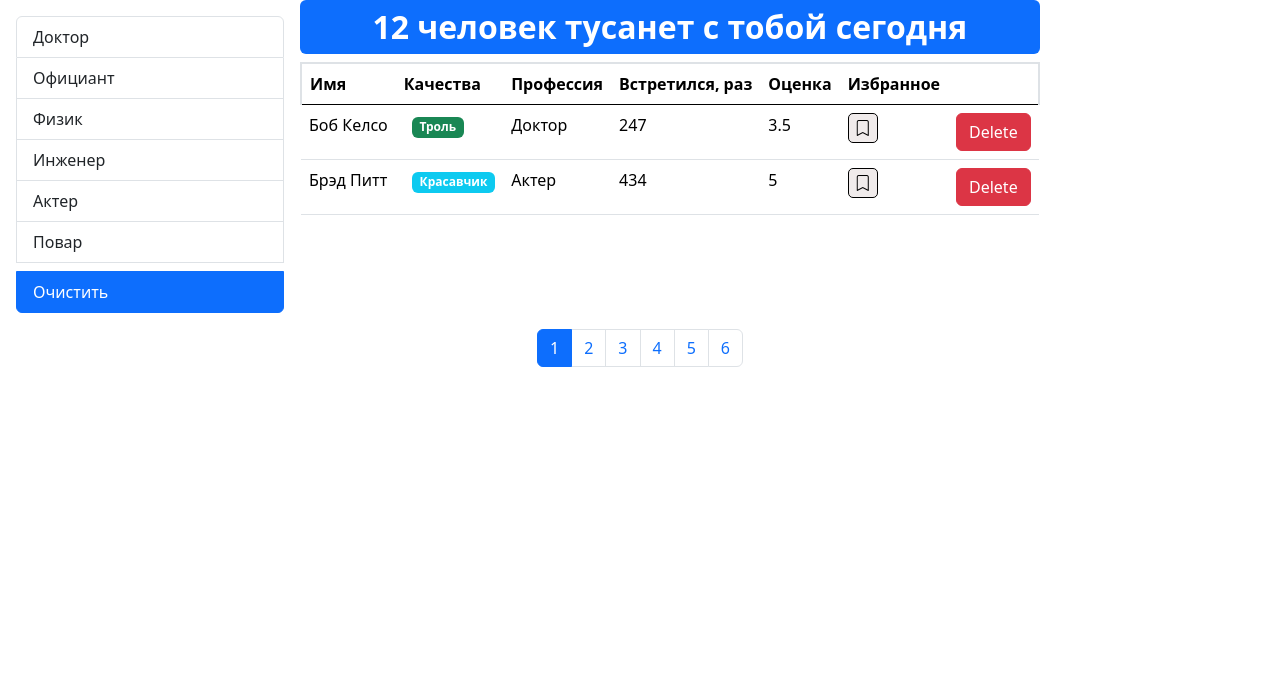
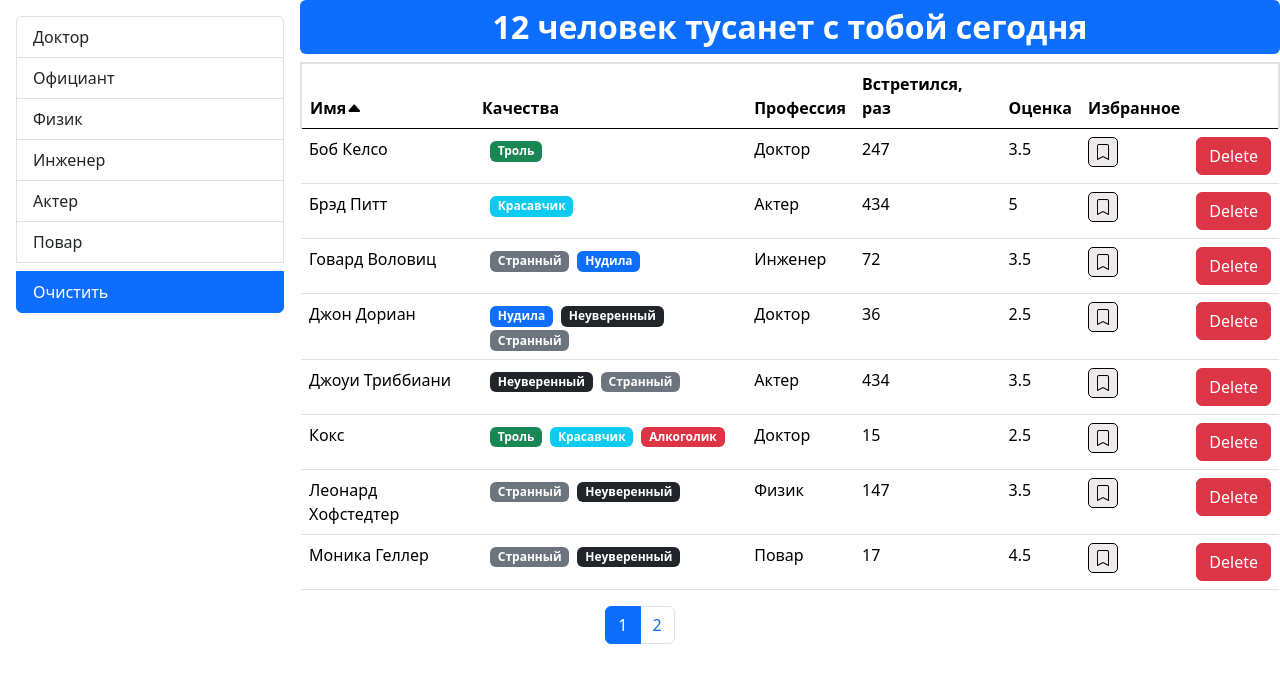
Before and after one commit to butuzz74/-1-function-conponents, a React (Create React App) app: page / in a window 1280 px wide. Shown: the top 682 px of the page. Built offline with nearby package versions, Linux system fonts and the light colour scheme.

Commit message:
taskhome with carret

```diff
--- a/src/components/TableHeader.jsx
+++ b/src/components/TableHeader.jsx
@@ -18,10 +18,23 @@ const TableHeader = ({ onSort, currentSort, colums }) => {
                 {Object.keys(colums).map((colum) => (
                     <th
                         key={colum}
-                        onClick={colums[colum].iter ? () => handleSort(colums[colum].iter) : undefined}
+                        onClick={
+                            colums[colum].iter
+                                ? () => handleSort(colums[colum].iter)
+                                : undefined
+                        }
                         role={colums[colum].iter ? "button" : undefined}
                     >
                         {colums[colum].name}
+                        {colums[colum].iter && currentSort.order === "asc" && colums[colum].iter === currentSort.iter
+                            ? (
+                                <i className="bi bi-caret-up-fill"></i>
+                            )
+                            : colums[colum].iter && currentSort.order === "desc" && colums[colum].iter === currentSort.iter
+                                ? (
+                                    <i className="bi bi-caret-down-fill"></i>
+                                )
+                                : undefined}
                     </th>
                 ))}
             </tr>
--- a/src/components/Users.jsx
+++ b/src/components/Users.jsx
@@ -9,7 +9,7 @@ import _ from "lodash";
 import { paginate } from "../utils/paginate";
 
 const Users = () => {
-    const pageSize = 2;
+    const pageSize = 8;
 
     const [users, setUsers] = useState();
     const [activePage, setActivePage] = useState(1);
```
